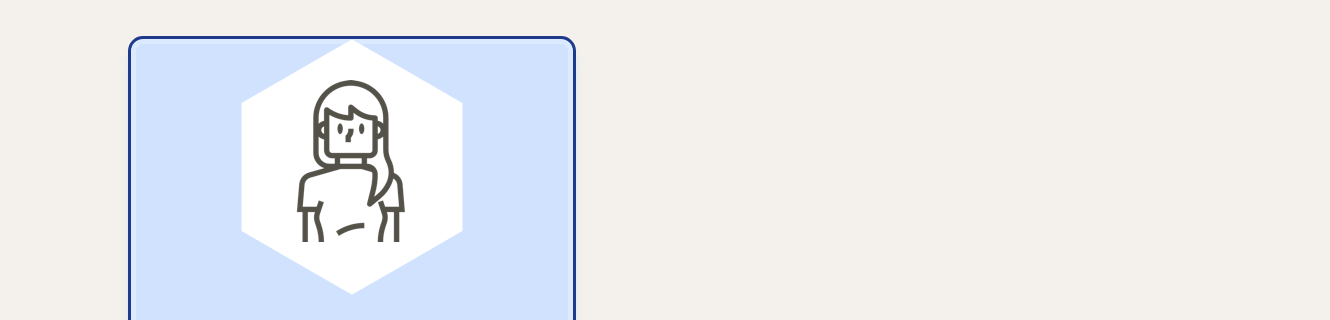
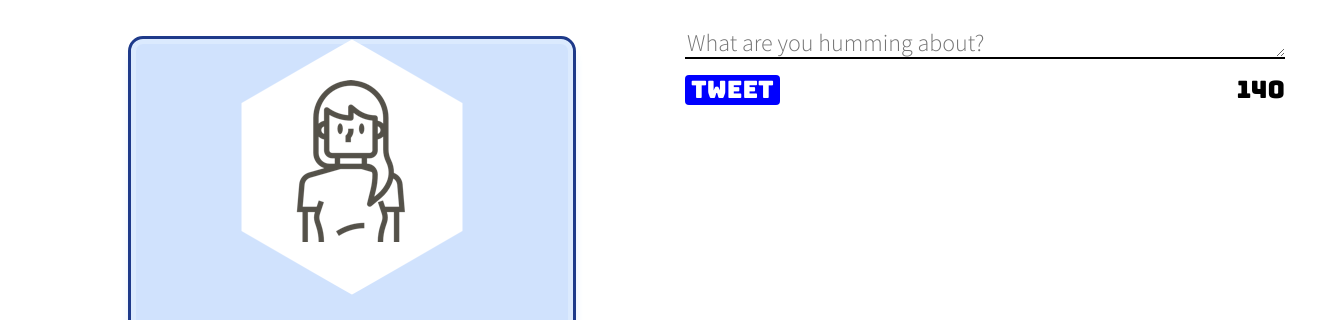
Before and after one commit to tangivan/tweeter-project, a website: page public/index.html in a window 1280 px wide. Shown: the part 124-444 px from the top of the page, 1330 px wide, since content can reach past the window. Drawn offline with nearby package versions, Linux system fonts and the light colour scheme; no server answers.

Commit message:
Change background colors for main container and body. Add media queries for Desktop layout.

```diff
--- a/public/styles/layout.css
+++ b/public/styles/layout.css
@@ -15,18 +15,36 @@ html {
  */
 
 body {
-  color: #545149;
-  background-color: #f4f1ec;
+  background-color: #FFFFFF;
   font-size: 24px;
   font-family: 'Source Sans Pro', sans-serif;
 }
 
 /*
- * Additional CSS can be defined below or in other CSS files, as per instructions
+ * Main Container Layout
  */
 
- main {
+ .container {
    width: 90%;
-   background-color: #f4f1ec;
+   background-color: #FFFFFF;
    margin: 0 auto;
  }
+
+ /* Desktop styles */
+@media only screen and (min-width: 1024px) {
+  body {
+    display: flex;
+  }
+
+  .container {
+    flex-basis: 50%;
+    min-width: 0;
+    padding: 3rem;
+    margin-top: 75px;
+  }
+
+  /* This fixes flex-basis behavior when content is larger than container  */
+  .all-tweets {
+    min-width: 0;
+  }
+}
```
